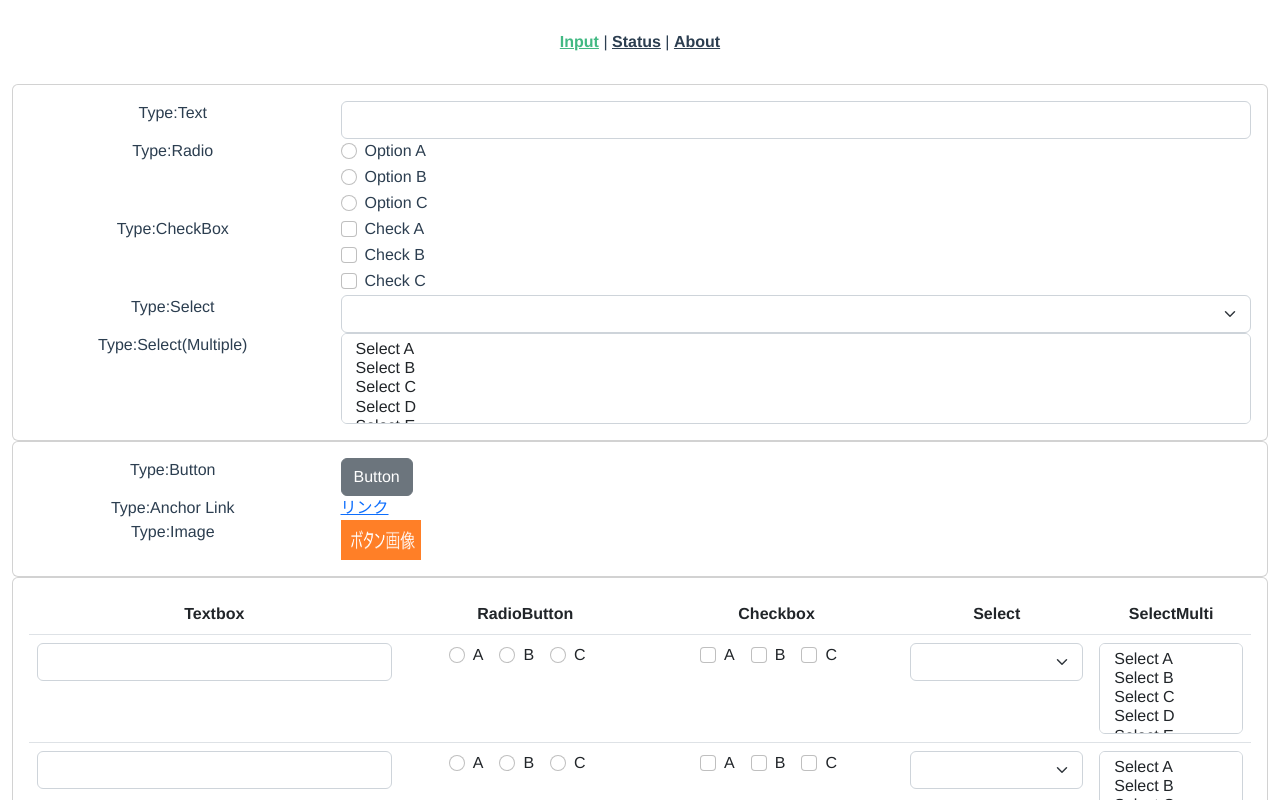
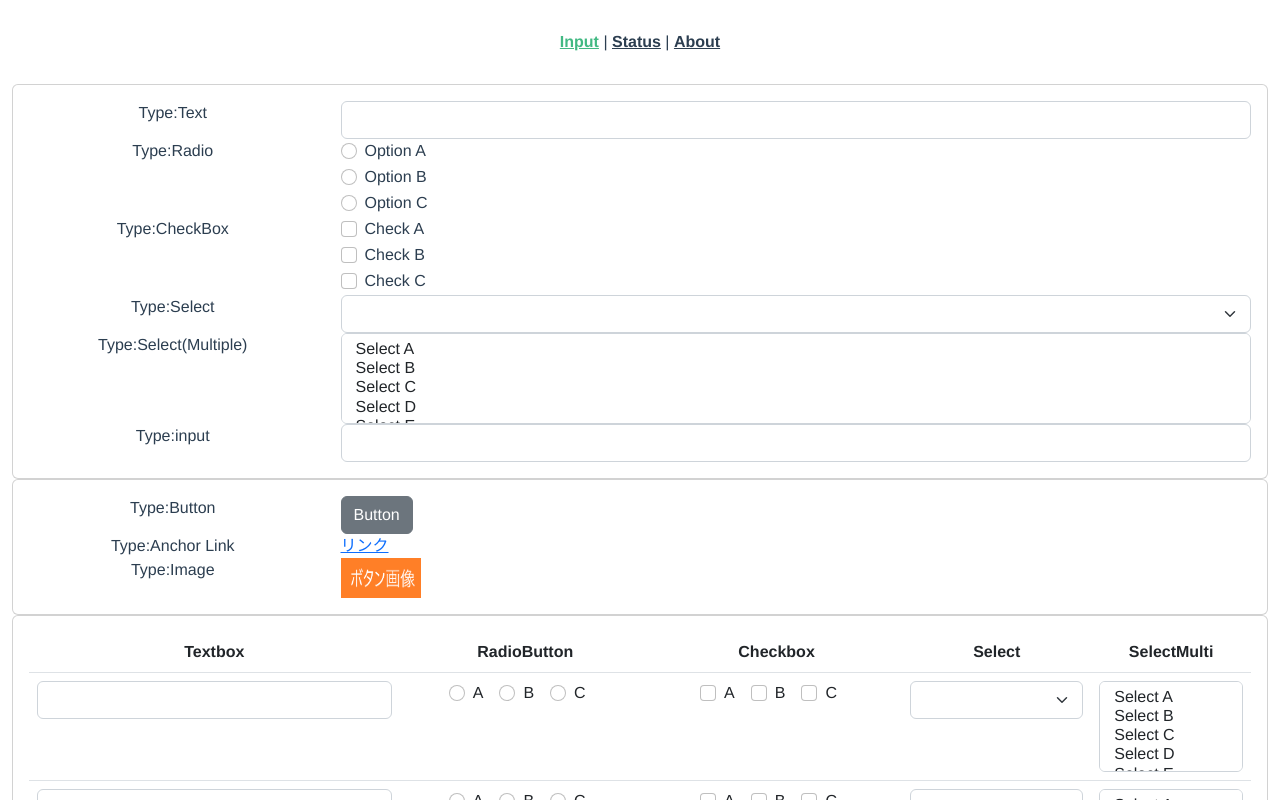
Before and after one commit to kubera-test/kubera, a Vue app in the folder test-site/: page /input in a window 1280 px wide. Shown: the top 800 px of the page. Built offline with nearby package versions, Linux system fonts and the light colour scheme.

Commit message:
id, name 属性のない項目のテスト用

```diff
--- a/test-site/src/components/input/InputNormal.vue
+++ b/test-site/src/components/input/InputNormal.vue
@@ -59,6 +59,14 @@
           </b-form-select>
         </b-col>
       </b-row>
+      <b-row>
+        <b-col sm="3">
+          <label>Type:input</label>
+        </b-col>
+        <b-col sm="9">
+          <b-form-input class="classInputTextNoAttr"></b-form-input>
+        </b-col>
+      </b-row>
     </b-card>
   </div>
 </template>
```
